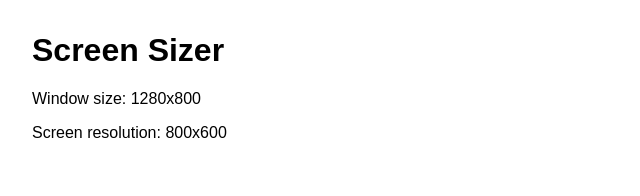
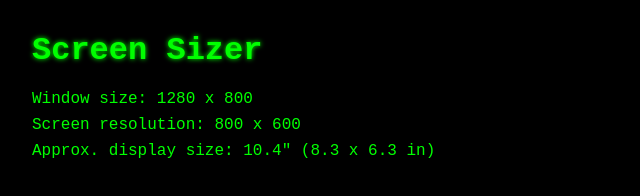
Before and after one commit to aruzaev/Screen-sizer, a plain HTML site: page index.html in a window 1280 px wide. Shown: the whole page, without its empty margins (0-640 px from the left). Drawn offline with Linux system fonts and the light colour scheme.

Commit message:
Improve webapp and styling

```diff
--- a/index.html
+++ b/index.html
@@ -4,26 +4,44 @@
     <meta charset="UTF-8">
     <title>Screen Sizer</title>
     <style>
-        body { font-family: Arial, sans-serif; margin: 2em; }
-        code { background: #f4f4f4; padding: 2px 4px; }
+        body {
+            background: #000;
+            color: #0f0;
+            font-family: "Courier New", monospace;
+            margin: 2em;
+        }
+        h1 {
+            text-shadow: 0 0 5px #0f0;
+        }
+        p {
+            margin: 0.5em 0;
+        }
     </style>
 </head>
 <body>
     <h1>Screen Sizer</h1>
     <p id="window-size">Window size: </p>
     <p id="screen-size">Screen resolution: </p>
+    <p id="display-size">Display size: </p>
 
     <script>
         function updateSize() {
             var winWidth = window.innerWidth;
             var winHeight = window.innerHeight;
             document.getElementById('window-size').textContent =
-                'Window size: ' + winWidth + 'x' + winHeight;
+                'Window size: ' + winWidth + ' x ' + winHeight;
 
             var screenWidth = window.screen.width;
             var screenHeight = window.screen.height;
             document.getElementById('screen-size').textContent =
-                'Screen resolution: ' + screenWidth + 'x' + screenHeight;
+                'Screen resolution: ' + screenWidth + ' x ' + screenHeight;
+
+            var ratio = window.devicePixelRatio || 1;
+            var widthIn = screenWidth / (ratio * 96);
+            var heightIn = screenHeight / (ratio * 96);
+            var diag = Math.sqrt(widthIn * widthIn + heightIn * heightIn);
+            document.getElementById('display-size').textContent =
+                'Approx. display size: ' + diag.toFixed(1) + '" (' + widthIn.toFixed(1) + ' x ' + heightIn.toFixed(1) + ' in)';
         }
         window.addEventListener('load', updateSize);
         window.addEventListener('resize', updateSize);
```
Also changed, not shown: 2 other files.
